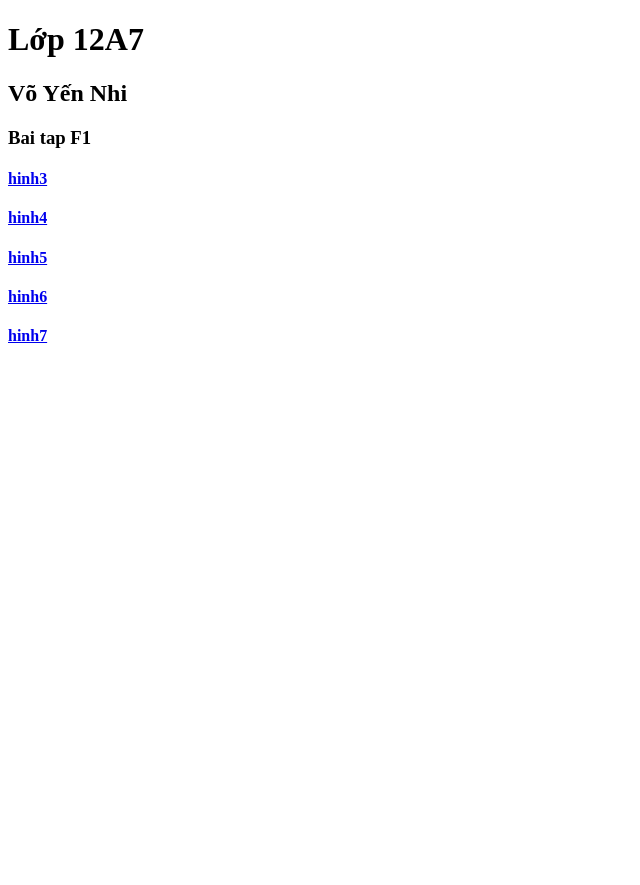
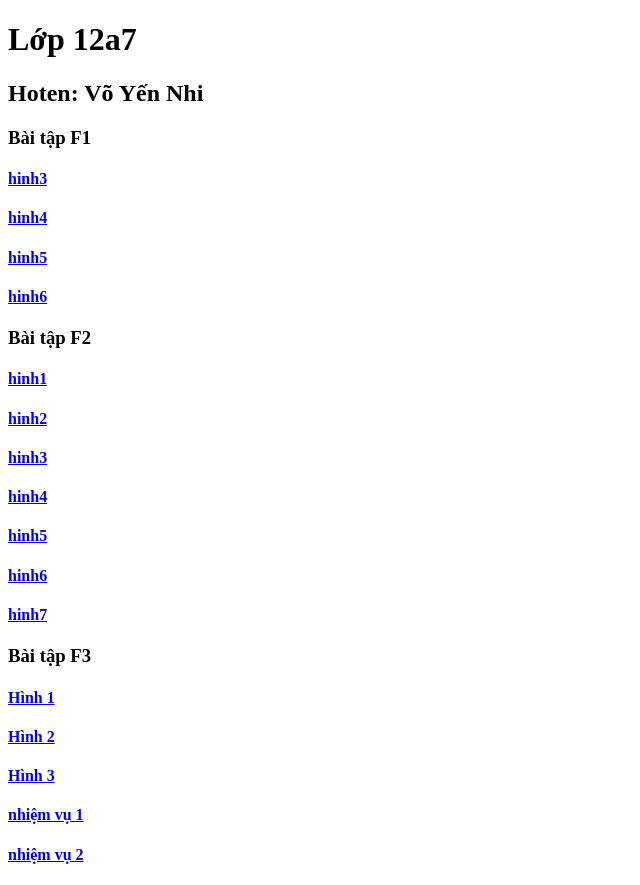
Before and after one commit to voyennhi1422-cmyk/voyennhi.github.io, a plain HTML site: page index.html in a window 1280 px wide. Shown: the whole page, without its empty margins (0-640 px from the left). Before the commit the page ends 800 px from the top, so only its background shows below. Drawn offline with Linux system fonts and the light colour scheme.

Commit message:
Update index.html

```diff
--- a/index.html
+++ b/index.html
@@ -1,17 +1,32 @@
 <!DOCTYPE html>
 <html>
 <head>
-    <meta charset="utf8">
-    <title>Code HTML học kỳ 2</title>
+<meta charset="utf8">
+<title>Code HTML học kỳ 2</title
 </head>
 <body>
-    <h1>Lớp 12A7</h1>
-    <h2>Võ Yến Nhi</h2>
-    <h3>Bai tap F1</h3>
-    <h4><a href="baitapf1/hinh3.html">hinh3</a></h4>
-    <h4><a href="baitapf1/hinh4.html">hinh4</a></h4>
-    <h4><a href="baitapf1/hinh5.html">hinh5</a></h4>
-    <h4><a href="baitapf1/hinh6.html">hinh6</a></h4>
-    <h4><a href="baitapf1/hinh7.html">hinh7</a></h4>
+<h1>Lớp 12a7</h1>
+<h2>Hoten: Võ Yến Nhi</h2>
+<h3>Bài tập F1</h3>
+<h4><a href="baitapf1/hinh3.html">hinh3</a></h4>
+<h4><a href="baitapf1/hinh4.html">hinh4</a></h4>
+<h4><a href="baitapf1/hinh5.html">hinh5</a></h4>
+<h4><a href="baitapf1/hinh6.html">hinh6</a></h4>
+<h3>Bài tập F2</h3>
+<h4><a href="baitapf2/hinh1.html">hinh1</a></h4>
+<h4><a href="baitapf2/hinh2.html">hinh2</a></h4>
+<h4><a href="baitapf2/hinh3.html">hinh3</a></h4>
+<h4><a href="baitapf2/hinh4.html">hinh4</a></h4>
+<h4><a href="baitapf2/hinh5.html">hinh5</a></h4>
+<h4><a href="baitapf2/hinh6.html">hinh6</a></h4>
+<h4><a href="baitapf2/hinh7.html">hinh7</a></h4>
+<h3>Bài tập F3</h3></summary>
+
+    <h4><a href="baitapf3/hinh1.html">Hình 1</a></h4>
+    <h4><a href="baitapf3/hinh2.html">Hình 2</a></h4>
+    <h4><a href="baitapf3/hinh3.html">Hình 3</a></h4>
+    <h4><a href="baitapf3/nhiemvu1.html">nhiệm vụ 1</a></h4>
+    <h4><a href="nhiemvu2/kyyeu.html">nhiệm vụ 2</a></h4>
+</head>
 </body>
 </html>
```
